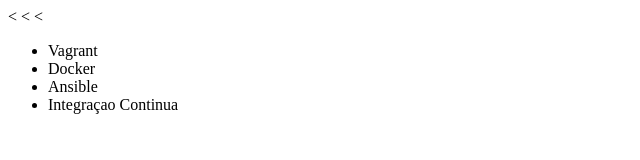
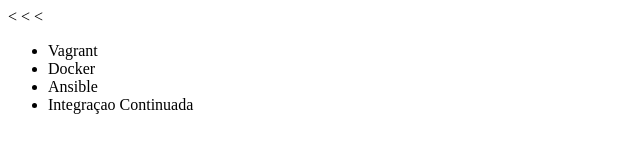
Before and after one commit to Rabramo/alura, a plain HTML site: page index.html in a window 1280 px wide. Shown: the full height of the page, 0-640 px from the left. Drawn offline with Linux system fonts and the light colour scheme.

Commit message:
mudei para continuada

```diff
--- a/index.html
+++ b/index.html
@@ -9,7 +9,7 @@
     <li>Vagrant</li>
     <li>Docker</li>
     <li>Ansible</li>
-    <li>Integraçao Continua</li>
+    <li>Integraçao Continuada</li>
   </ul>
 </body>
 </html>
```
